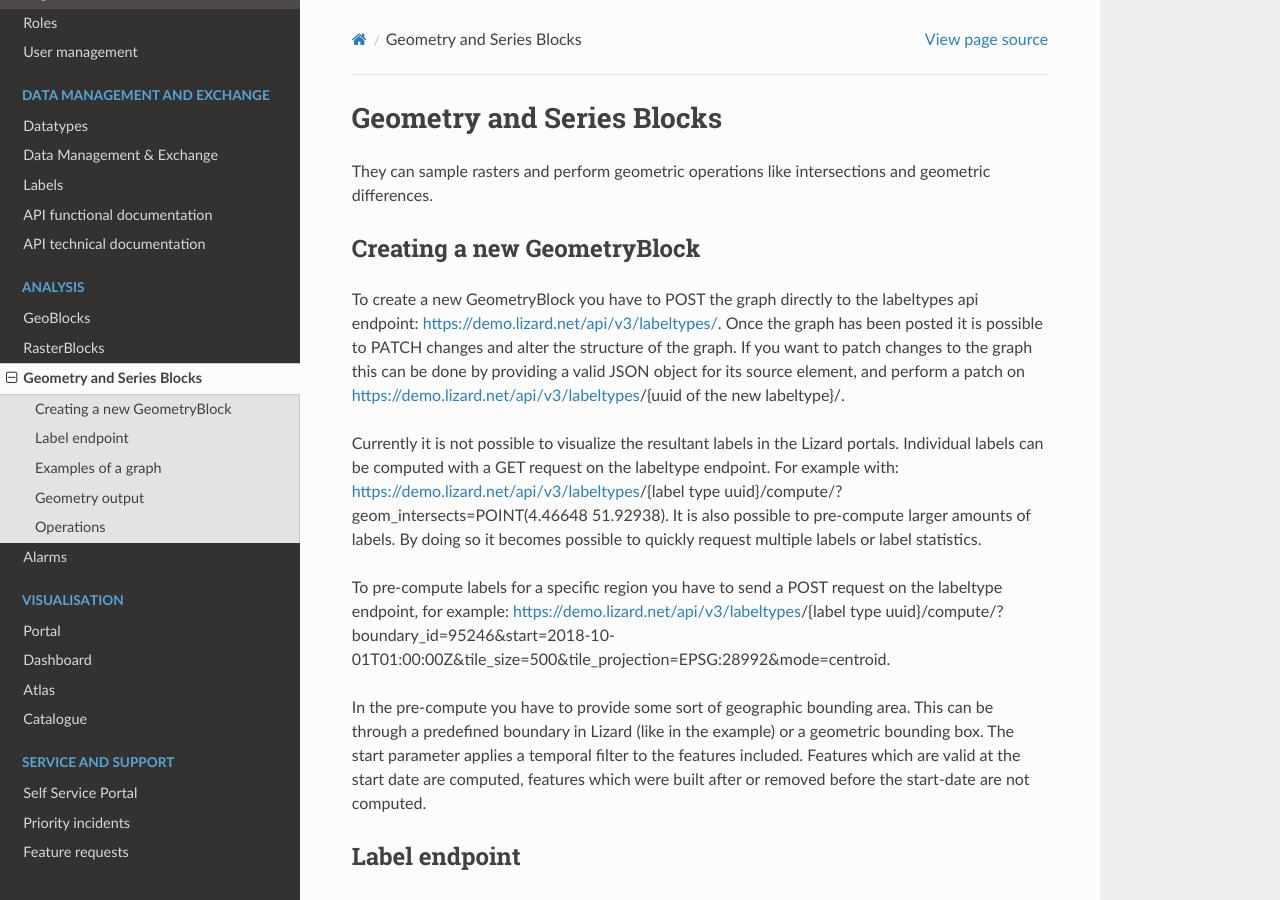
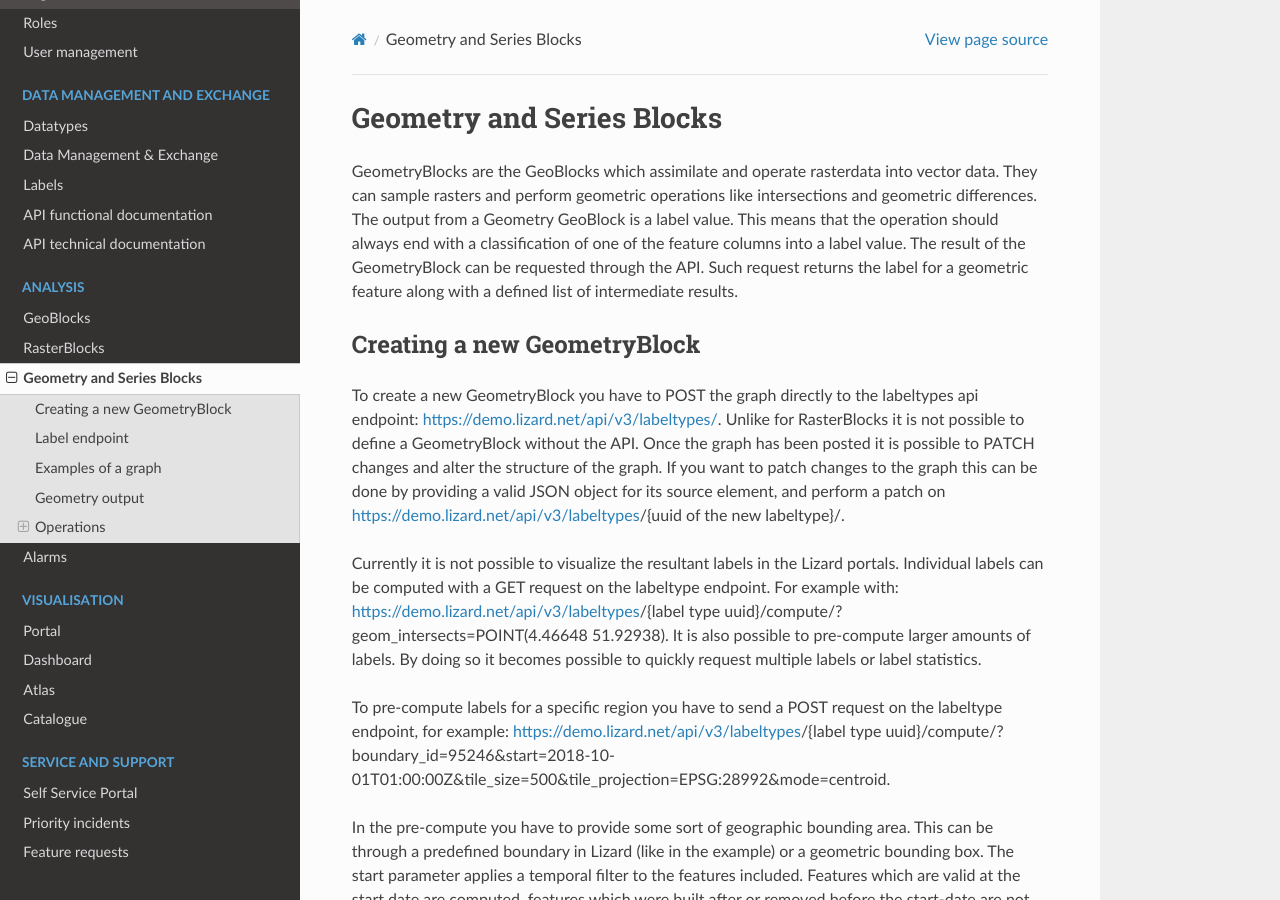
Before and after one commit to nens/lizard-docs, a Sphinx documentation site: the page built from source/d_geometryblocks.rst, in a window 1280 px wide and 900 px high. Built offline with Sphinx 7.4.7 and the Read the Docs theme 2.0.0, drawn with Linux system fonts in a browser that asks for light colours; formulas are drawn with MathJax 3; part of the change alters nothing that is shown; some of the changed text lies outside the part shown.

Commit message:
Update d_geometryblocks.rst

```diff
--- a/source/d_geometryblocks.rst
+++ b/source/d_geometryblocks.rst
@@ -3,32 +3,46 @@
 ==========================
 Geometry and Series Blocks
 ==========================
+
+GeometryBlocks are the GeoBlocks which assimilate and operate rasterdata into vector data.
 They can sample rasters and perform geometric operations like intersections and geometric differences.
+The output from a Geometry GeoBlock is a label value.
+This means that the operation should always end with a classification of one of the feature columns into a label value.
+The result of the GeometryBlock can be requested through the API.
+Such request returns the label for a geometric feature along with a defined list of intermediate results.
 
 Creating a new GeometryBlock
 ----------------------------
+
 To create a new GeometryBlock you have to POST the graph directly to the labeltypes api endpoint: https://demo.lizard.net/api/v3/labeltypes/.
-Once the graph has been posted it is possible to PATCH changes and alter the structure of the graph. If you want to patch changes to the graph this can be done by providing a valid JSON object for its source element, and perform a patch on https://demo.lizard.net/api/v3/labeltypes/{uuid of the new labeltype}/.
+Unlike for RasterBlocks it is not possible to define a GeometryBlock without the API.
+Once the graph has been posted it is possible to PATCH changes and alter the structure of the graph.
+If you want to patch changes to the graph this can be done by providing a valid JSON object for its source element,
+and perform a patch on https://demo.lizard.net/api/v3/labeltypes/{uuid of the new labeltype}/.
 
-Currently it is not possible to visualize the resultant labels in the Lizard portals. Individual labels can be computed with a GET request on the labeltype endpoint. For example with:
-https://demo.lizard.net/api/v3/labeltypes/{label type uuid}/compute/?geom_intersects=POINT(4.46648 51.92938). It is also possible to pre-compute larger amounts of labels. By doing so it becomes possible to quickly request multiple
+Currently it is not possible to visualize the resultant labels in the Lizard portals.
+Individual labels can be computed with a GET request on the labeltype endpoint. For example with:
+https://demo.lizard.net/api/v3/labeltypes/{label type uuid}/compute/?geom_intersects=POINT(4.46648 51.92938).
+It is also possible to pre-compute larger amounts of labels. By doing so it becomes possible to quickly request multiple
 labels or label statistics.
 
 To pre-compute labels for a specific region you have to send a POST request on the labeltype endpoint, for example:
 https://demo.lizard.net/api/v3/labeltypes/{label type uuid}/compute/?boundary_id=95246&start=2018-10-01T01:00:00Z&tile_size=500&tile_projection=EPSG:28992&mode=centroid.
 
-In the pre-compute you have to provide some sort of geographic bounding area. This can be through a predefined boundary in Lizard (like in the example) or a geometric bounding box.
+In the pre-compute you have to provide some sort of geographic bounding area.
+This can be through a predefined boundary in Lizard (like in the example) or a geometric bounding box.
 The start parameter applies a temporal filter to the features included.
 Features which are valid at the start date are computed, features which were built after or removed before the start-date are not computed.
 
 Label endpoint
 --------------
-Labels which have been pre-computed are stored in the labels endpoint of the API: https://demo.lizard.net/api/v3/labels/. By using this endpoint it is possible to request both individual labels and label statistics. Through a GET request it is possible to determine statistics of the entire labeltype or specific regions: https://demo.lizard.net/api/v3/labels/counts/?label_type__uuid={label type uuid}.
+
+Labels which have been pre-computed are stored in the labels endpoint of the API: https://demo.lizard.net/api/v3/labels/.
+By using this endpoint it is possible to request both individual labels and label statistics. Through a GET request it is possible to determine statistics of the entire labeltype or specific regions: https://demo.lizard.net/api/v3/labels/counts/?label_type__uuid={label type uuid}.
 
 
 Examples of a graph
 -------------------
-
 
 Geometry example: classify build year of buildings.
 
@@ -85,7 +99,8 @@ Geometry example: classify build year of buildings.
 Geometry output
 ---------------
 
-Geometry outputs are stored in :doc:`labels<c_labels>`. Labels are always linked to your Vectors stored in the Vector Server, for instance flood risk for parcels or buildings.
+Geometry outputs are stored in :doc:`labels<c_labels>`.
+Labels are always linked to your Vectors stored in the Vector Server, for instance flood risk for parcels or buildings.
 Labels are grouped in Labeltypes. The graph can be found in the source attribute of the labeltype.
 
 .. image:: /images/d_geoblocks_02.png
@@ -96,4 +111,86 @@ Labels can be computed on the fly using the compute endpoint or a-sync using the
 Operations
 ----------
 
-Wolf
+.. automodule:: dask_geomodeling.geometry.base
+   :members: GeometryBlock, SeriesBlock, GetSeriesBlock, SetSeriesBlock
+   :exclude-members: get_sources_and_requests, process
+
+
+:mod:`dask_geomodeling.geometry.aggregate`
+~~~~~~~~~~~~~~~~~~~~~~~~~~~~~~~~~~~~~~~~~~~~~~~~
+
+.. automodule:: dask_geomodeling.geometry.aggregate
+   :members:
+   :exclude-members: get_sources_and_requests, process
+
+
+:mod:`dask_geomodeling.geometry.constructive`
+~~~~~~~~~~~~~~~~~~~~~~~~~~~~~~~~~~~~~~~~~~~~~~~~
+
+.. automodule:: dask_geomodeling.geometry.constructive
+   :members:
+   :exclude-members: get_sources_and_requests, process
+
+
+:mod:`dask_geomodeling.geometry.field_operations`
+~~~~~~~~~~~~~~~~~~~~~~~~~~~~~~~~~~~~~~~~~~~~~~~~~~
+
+.. automodule:: dask_geomodeling.geometry.field_operations
+   :members:
+   :exclude-members: get_sources_and_requests, process
+
+
+:mod:`dask_geomodeling.geometry.geom_operations`
+~~~~~~~~~~~~~~~~~~~~~~~~~~~~~~~~~~~~~~~~~~~~~~~~
+
+.. automodule:: dask_geomodeling.geometry.geom_operations
+   :members:
+   :exclude-members: get_sources_and_requests, process
+
+
+:mod:`dask_geomodeling.geometry.merge`
+~~~~~~~~~~~~~~~~~~~~~~~~~~~~~~~~~~~~~~~~~~~~~~~~
+
+.. automodule:: dask_geomodeling.geometry.merge
+   :members:
+   :exclude-members: get_sources_and_requests, process
+
+
+:mod:`dask_geomodeling.geometry.parallelize`
+~~~~~~~~~~~~~~~~~~~~~~~~~~~~~~~~~~~~~~~~~~~~~~~~
+
+.. automodule:: dask_geomodeling.geometry.parallelize
+   :members:
+   :exclude-members: get_sources_and_requests, process
+
+
+:mod:`dask_geomodeling.geometry.set_operations`
+~~~~~~~~~~~~~~~~~~~~~~~~~~~~~~~~~~~~~~~~~~~~~~~~
+
+.. automodule:: dask_geomodeling.geometry.set_operations
+   :members:
+   :exclude-members: get_sources_and_requests, process
+
+
+:mod:`dask_geomodeling.geometry.sources`
+~~~~~~~~~~~~~~~~~~~~~~~~~~~~~~~~~~~~~~~~~~~~~~~~
+
+.. automodule:: dask_geomodeling.geometry.sources
+   :members:
+   :exclude-members: get_sources_and_requests, process
+
+
+:mod:`dask_geomodeling.geometry.sinks`
+~~~~~~~~~~~~~~~~~~~~~~~~~~~~~~~~~~~~~~~~~~~~~~~~
+
+.. automodule:: dask_geomodeling.geometry.sinks
+   :members:
+   :exclude-members: get_sources_and_requests, process
+
+
+:mod:`dask_geomodeling.geometry.text`
+~~~~~~~~~~~~~~~~~~~~~~~~~~~~~~~~~~~~~~~~~~~~~~~~
+
+.. automodule:: dask_geomodeling.geometry.text
+   :members:
+   :exclude-members: get_sources_and_requests, process
```
